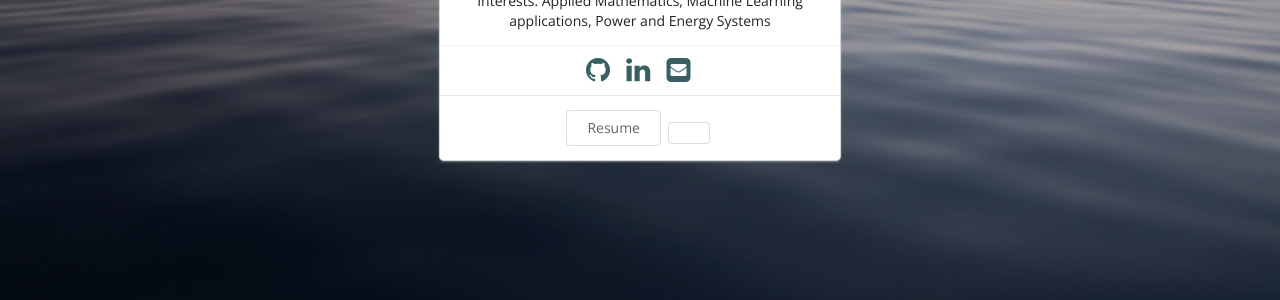
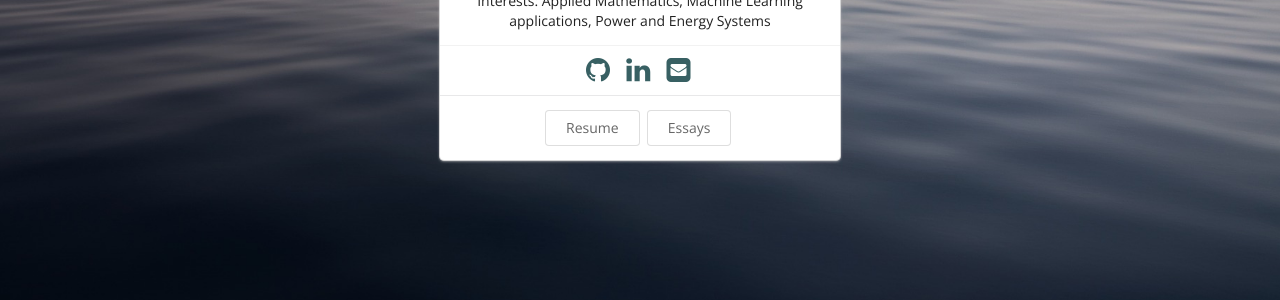
Before and after one commit to sambeetportfolio/sambeet_portfolio, a Jekyll site: the page built from index.html, in a window 1280 px wide. Shown: the part 556-856 px from the top of the page. Built offline with Jekyll 4.4.1, drawn with Linux system fonts in a browser that asks for light colours.

Commit message:
Button name

```diff
--- a/_includes/theme-home-builtin-3.html
+++ b/_includes/theme-home-builtin-3.html
@@ -39,7 +39,7 @@
           <button class="ui basic button">{{ site.bio-page-label }}</button>
         </a>
         <a href="{{ site.baseurl}}/essays/index.html">
-          <button class="ui basic button">{{ Project }}</button>
+          <button class="ui basic button">Essays </button>
         </a>
       </div>
     </div>
```
